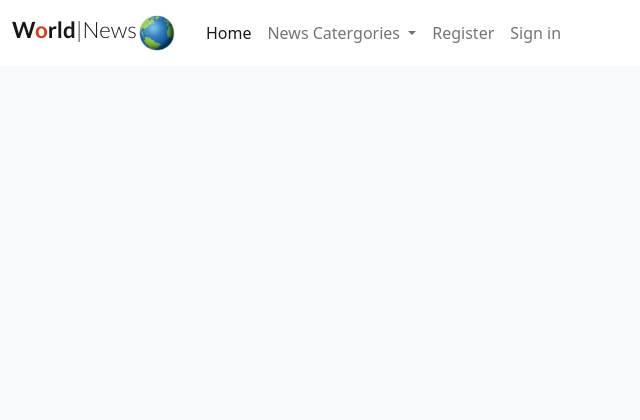
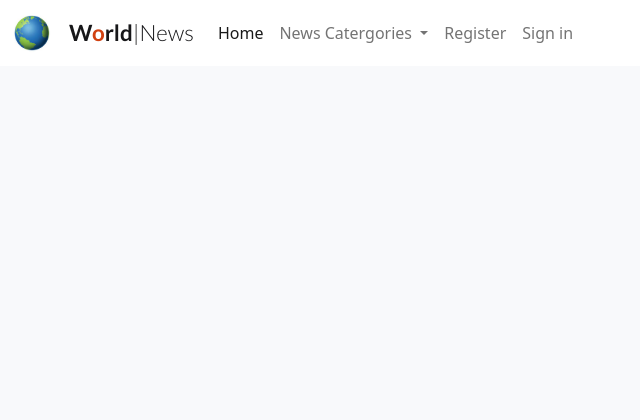
Before and after one commit to HumaIlyas/DjangoNews, a Django app: page / in a window 1280 px wide. Shown: the top 420 px of the page, without its empty margins (0-640 px from the left). Run offline with Django 3.2, Linux system fonts and the light colour scheme; data that the repository does not hold is empty; some libraries are stand-ins or nearby versions.

Commit message:
Update base.html for logo

```diff
--- a/static/css/style.css
+++ b/static/css/style.css
@@ -22,7 +22,7 @@ body {
 #logo {
     float: right;
     height: 40px;
-    padding-right: 5px;
+    padding-right: 1px;
     border-radius: 50%;
 }
 
--- a/templates/news/base.html
+++ b/templates/news/base.html
@@ -24,7 +24,10 @@
 
     <nav class="navbar navbar-expand-lg navbar-light light-bg">
         <div class="container-fluid">
-            <a class="navbar-brand" href="{% url 'home' %}"><img id="logo" src="static/images/globe.jpg" alt="logo">
+            <a class="navbar-brand" href="{% url 'home' %}">
+                <img id="logo" src="static/images/globe.jpg" alt="logo">
+            </a>
+            <a class="navbar-brand" href="{% url 'home' %}">
                 <span class="brand">W<span class="orange">o</span>rld<span class="font">|News</span></span>
             </a>
             <button class="navbar-toggler" type="button" data-bs-toggle="collapse" data-bs-target="#navbarText"
```
